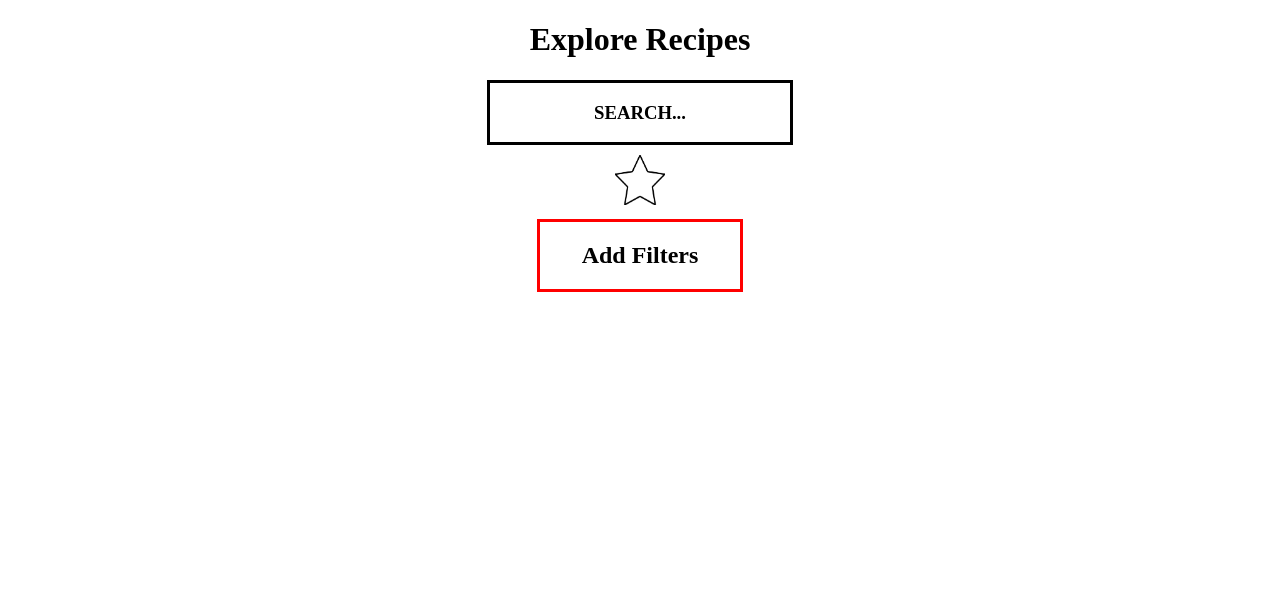
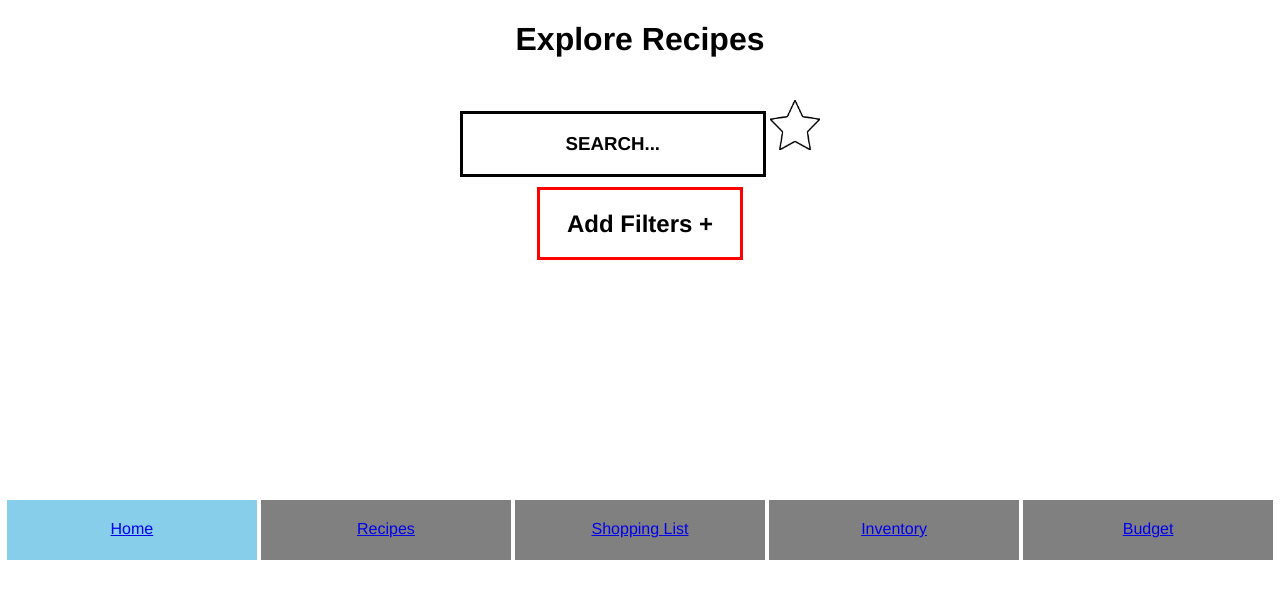
Before and after one commit to lampridiforme/COGS120AppA4, a plain HTML site: page recipes.html in a window 1280 px wide. Drawn offline with Linux system fonts and the light colour scheme.

Commit message:
Added navbar to recipes page

```diff
--- a/recipes.html
+++ b/recipes.html
@@ -4,6 +4,10 @@
     <meta charset="UTF-8">
     <title>Recipes</title>
     <style>
+      * {
+        font-family:  Helvetica, Arial, Sans-Serif;
+      }
+
       #Header {
         text-align: center;
       }
@@ -14,7 +18,7 @@
         border-width: 3px;
         display: inline-block;
       }
-      #Star img{
+      #Star, #Star img{
         margin-top: 10px;
         width: 50px;
         height: 50px;
@@ -29,19 +33,63 @@
         text-align: center;
         display: inline-block;
       }
+
+      .navbar {
+        width: 100%;
+        height: 40px;
+        display: inline-block;
+        position: absolute;
+        top: 500px;
+        left: 0;
+      }
+
+      .navbarElem {
+        display: inline-block;
+        width: 19.5%;
+        padding-top: 20px;
+        height: 100%;
+        background-color: grey;
+        margin-left: 0px;
+        margin-right: 0px;
+      }
+
+      .navbarElem:hover {
+        background-color: skyblue;
+      }
     </style>
   </head>
   <body
     <div id="Header">
       <h1>Explore Recipes</h1>
+      <div>
       	<div id="searchbar">
           <h3>SEARCH...</h3>
         </div>
         <div id="Star">
+          <a href="./recipeFavorites.html">
             <img src="images/star-image.png" alt="Favorites">
+          </a>
+        </div>
       </div>
     <div id="Filters">
-      <h2>Add Filters</h2>
+      <h2>Add Filters +</h2>
+    </div>
+    <div class="navbar">
+      <div class="navbarElem" style="background-color: skyblue;">
+        <a href="./index.html">Home</a>
+      </div>
+      <div class="navbarElem">
+        <a href="./recipes.html">Recipes</a>
+      </div>
+      <div class="navbarElem">
+        <a href="./list.html">Shopping List</a>
+      </div>
+      <div class="navbarElem">
+        <a href="./inventory.html">Inventory</a>
+      </div>
+      <div class="navbarElem">
+        <a href="./budget.html">Budget</a>
+      </div>
     </div>
   </body>
 </html>
```
Lines whose indentation alone changed are shown as unchanged.
